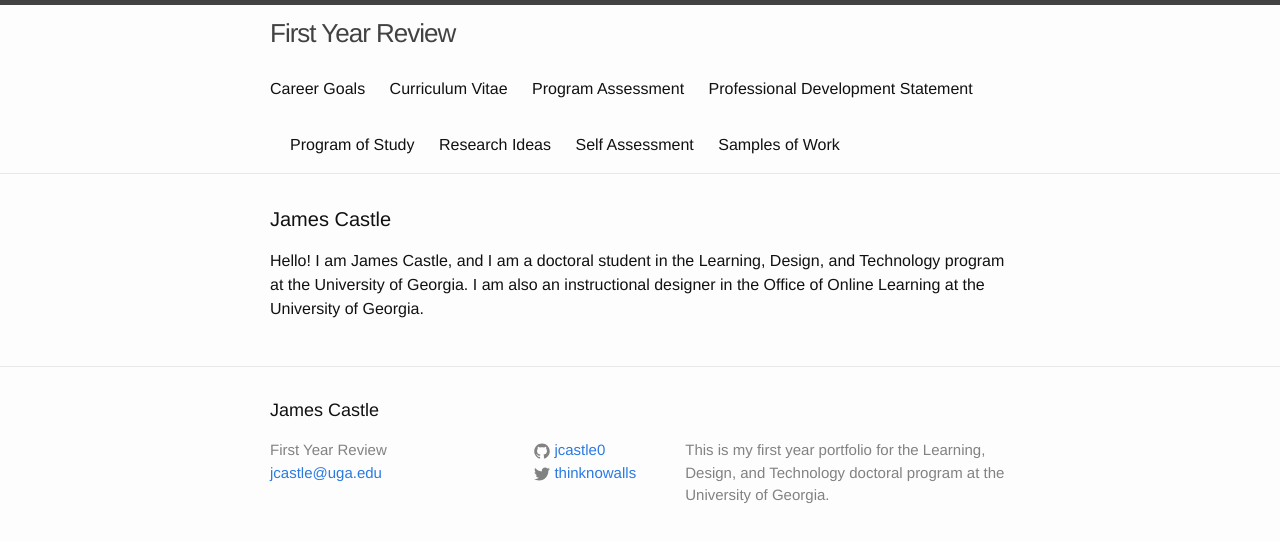
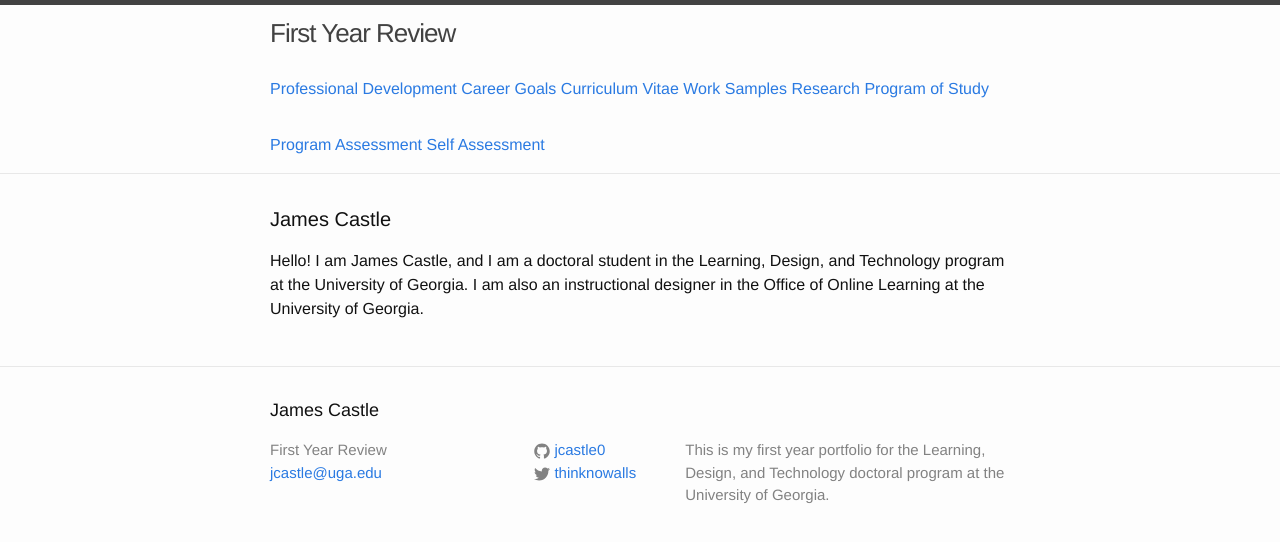
Before and after one commit to jcastle0/ldtportfolio, a Jekyll site: the page built from index.html, in a window 1280 px wide. Shown: the top 542 px of the page. Built offline with Jekyll 4.4.1, drawn with Linux system fonts in a browser that asks for light colours; some of the changed lines change nothing that is shown.

Commit message:
Update header.html

```diff
--- a/_includes/header.html
+++ b/_includes/header.html
@@ -14,11 +14,14 @@
       </a>
 
       <div class="trigger">
-        {% for page in site.pages %}
-          {% if page.title %}
-          <a class="page-link" href="{{ page.url | prepend: site.baseurl }}">{{ page.title }}</a>
-          {% endif %}
-        {% endfor %}
+        <a href="http://jcastle0.github.io/ldtportfolio/pd/">Professional Development</a>
+        <a href="http://jcastle0.github.io/ldtportfolio/career/">Career Goals</a>
+        <a href="http://jcastle0.github.io/ldtportfolio/cv/">Curriculum Vitae</a>
+        <a href="http://jcastle0.github.io/ldtportfolio/work/">Work Samples</a>
+        <a href="http://jcastle0.github.io/ldtportfolio/research/">Research</a>
+        <a href="http://jcastle0.github.io/ldtportfolio/program/">Program of Study</a>
+        <a href="http://jcastle0.github.io/ldtportfolio/program-assessment/">Program Assessment</a>
+        <a href="http://jcastle0.github.io/ldtportfolio/self-assessment/">Self Assessment</a>
       </div>
     </nav>
 
```
